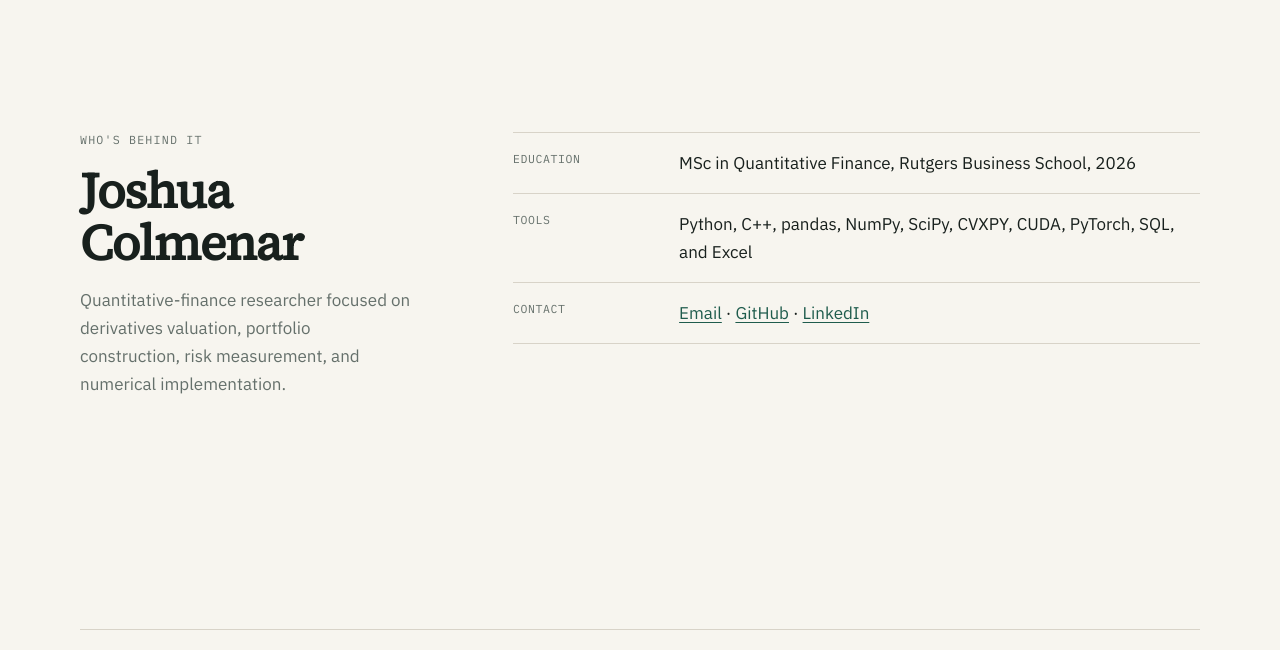
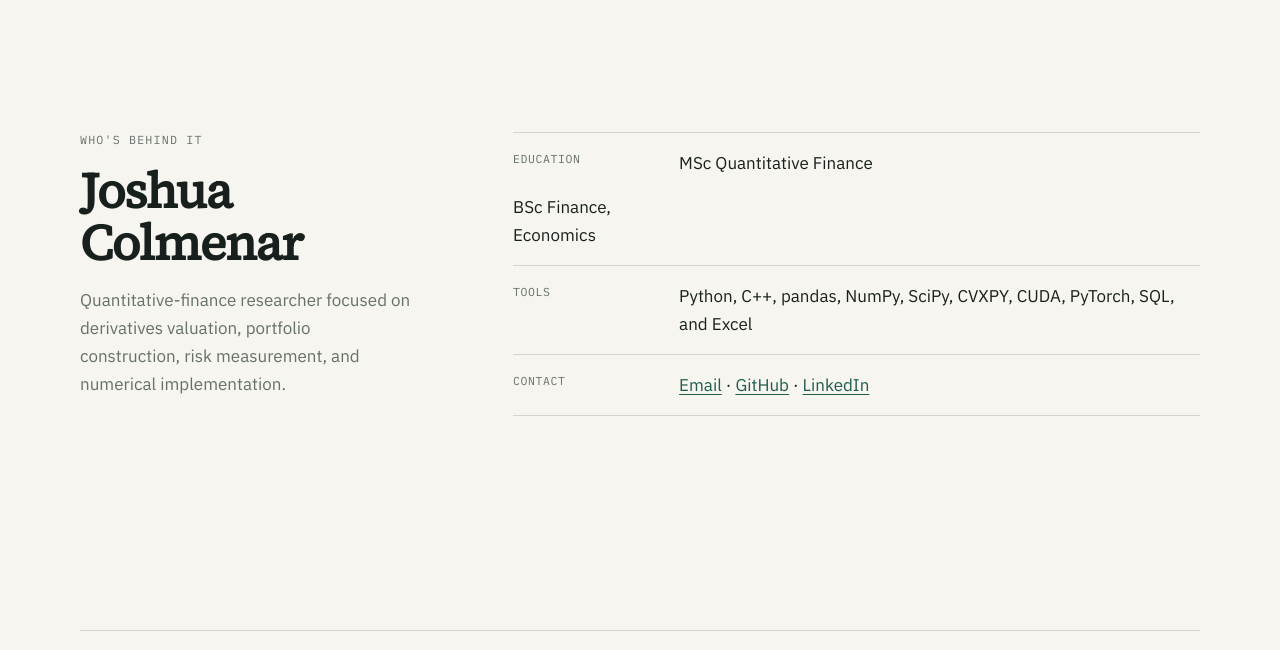
Before and after one commit to ItsKamatis/knottyquant, an Astro site: page /about in a window 1280 px wide. Shown: the part 875-1525 px from the top of the page. Built offline with nearby package versions, Linux system fonts and the light colour scheme; Astro itself is replaced by a stand-in of ours.

Commit message:
"fix: typos, formatting"

```diff
--- a/src/pages/about.astro
+++ b/src/pages/about.astro
@@ -56,7 +56,8 @@ const structuredData = {
     <dl class="fact-list">
       <div>
         <dt>Education</dt>
-        <dd>MSc in Quantitative Finance, Rutgers Business School, 2026</dd>
+        <dd>MSc Quantitative Finance</dd>
+        <dd>BSc Finance, Economics</dd>
       </div>
       <div>
         <dt>Tools</dt>
```
